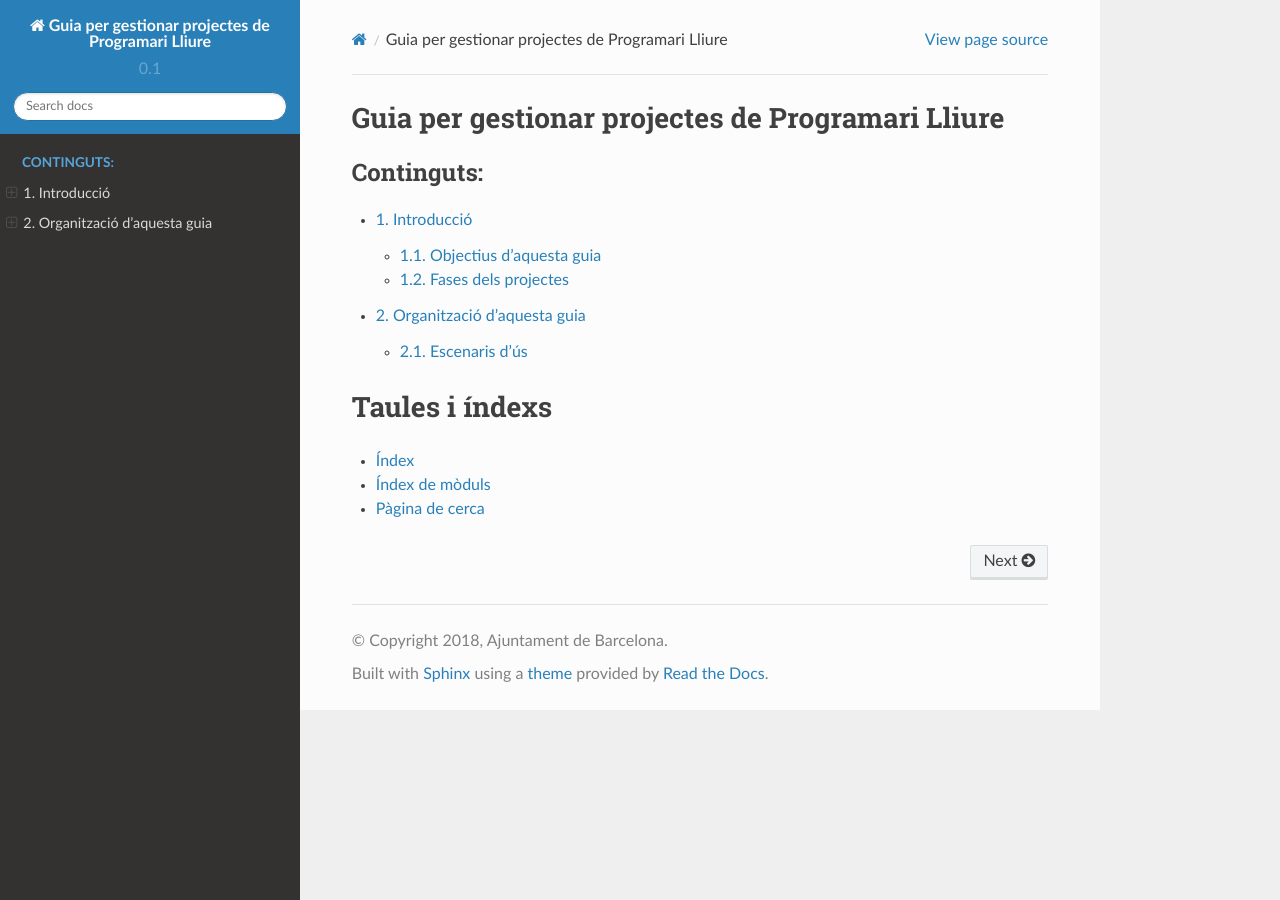
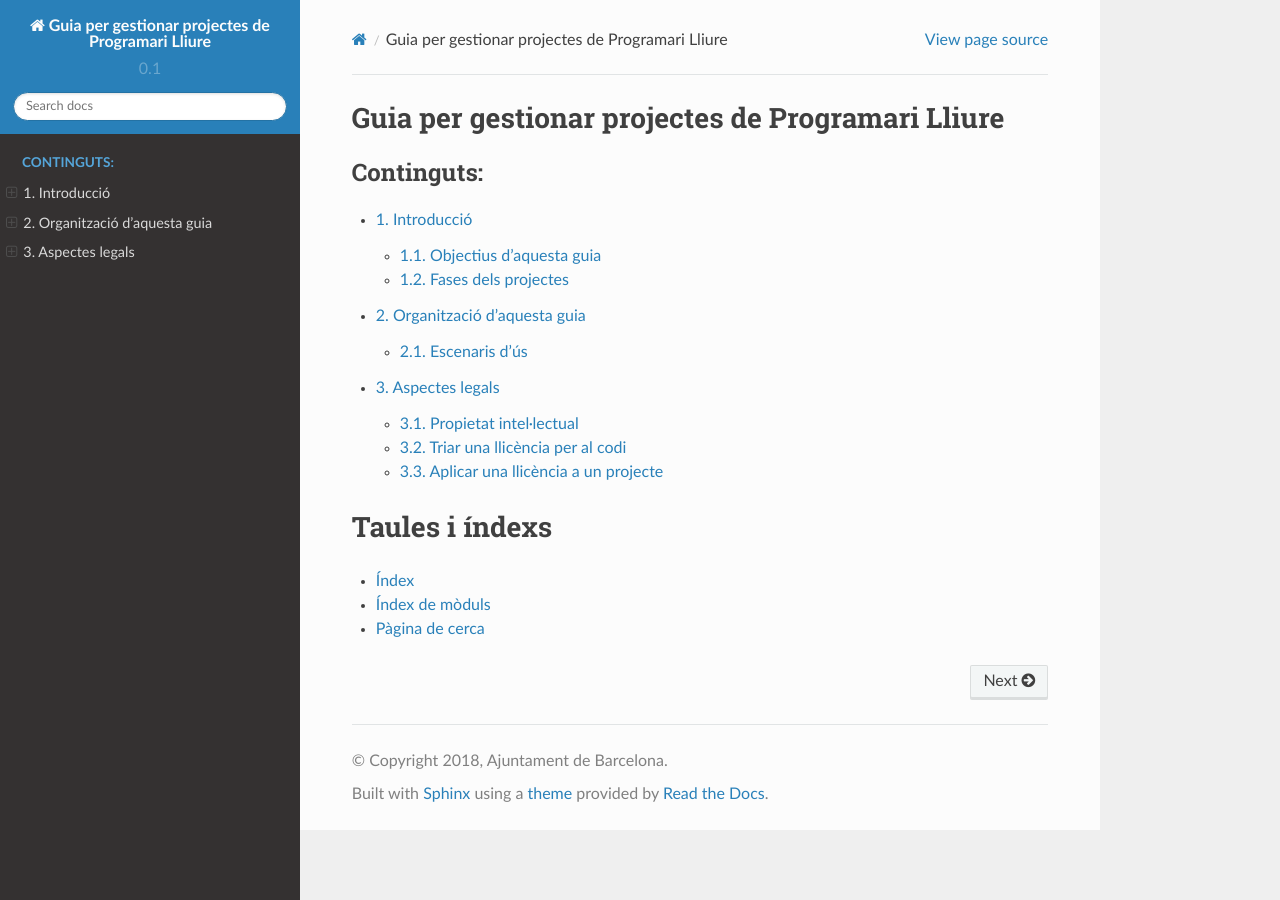
Before and after one commit to AjuntamentdeBarcelona/foss-guide-bcn-ca, a Sphinx documentation site: the page built from source/index.rst, in a window 1280 px wide. Built offline with Sphinx 7.4.7 and the Read the Docs theme 2.0.0, drawn with Linux system fonts in a browser that asks for light colours; some of the changed lines change nothing that is shown.

Commit message:
Afegir secció: Aspectes legals

```diff
--- /dev/null
+++ b/source/AspectesLegals.rst
@@ -0,0 +1,291 @@
+***************
+Aspectes legals
+***************
+
+Propietat intel·lectual
+=======================
+
+.. mes:: Establir com a propietari de tot el codi font i la documentació l'Ajuntament de Barcelona
+   :tags: Escenari D; Escenari E
+   :links: A_0117F; A_D3943
+
+   En el cas de projectes nous el que s'ha de valorar és quina entitat garanteix
+   millor que es prendran en cada moment les mesures adequades per difondre el
+   projecte, facilitar contribucions de tercers, fer-lo créixer fins assolir els
+   objectius i fer-lo sostenible a llarg termini.
+
+   En cas que l'objectiu sigui una cessió de titularitat a un tercer,
+   obligatòriament se li imposarà al contractista una cessió de titularitat, bé
+   sigui a l'Ajuntament, bé sigui a l'entitat que l'ha d'obtenir en darrera
+   instància.
+
+   Té sentit deixar la titularitat en mans de l'empresa que desenvolupa en cas
+   de:
+
+   - Components de programari que son d'utilitat general, incloent empreses i no
+     només administracions públiques
+   - El proveïdor és una empresa o cooperativa amb una trajectòria contrastada
+     de publicació de programari lliure i gestió de comunitats obertes, i té una
+     estratègia creïble d'explotació del producte basada en llicències lliures
+
+   Per contra, té sentit que l'Ajuntament vulgui concentrar tots els drets de
+   propietat sobre projectes emblemàtics, d'utilitat principalment entre
+   administracions públiques, i sobre els quals pretengui determinar en gran
+   mesura les regles de governança.
+
+.. alt:: Establir com a propietari de tot el codi font i la documentació l'empresa o entitat proveïdora
+   :tags: Escenari D
+
+   Fins ara, els contractes amb proveïdors establien que tot el software
+   desenvolupat per a l'Ajuntament en el context del contracte, així com la
+   documentació associada, son propietat de l'Ajuntament.
+
+   En el context de les llicències lliures o de codi obert, això no té per què
+   ser així. Existeixen bàsicament dues possibilitats (seguint a [Gerloff2014]),
+   i en ambdós casos el resultat final és que el programari es troba a
+   disposició de tothom sota una llicència lliure:
+
+   #. L'Ajuntament rep la propietat del copyright sobre el codi en virtut del
+      contracte de servei, com fins ara, i distribueix l'obra sota una llicència
+      de programari lliure de la seva elecció.
+   #. El proveïdor manté el copyright sobre l'obra que crea (codi i
+      documentació), però se li imposa l'obligació contractual de publicar-la de
+      manera apropiada sota una determinada llicència de programari lliure (i
+      potser de participar en el manteniment del programari durant el període de
+      temps que s'especifiqui).
+
+.. alt:: Establir com a propietari de tot el codi font una tercera entitat
+   :tags: Escenari D, Escenari E
+
+   Hi ha una tercera opció, si l'objectiu és que la titularitat recaigui
+   finalment en una entitat externa encarregada de la gestió i governança del
+   projecte a llarg termini. Per la naturalesa de la funció a realitzar, aquesta
+   entitat tindrà normalment forma legal de fundació. Això té sentit en
+   projectes on, a més de l'Ajuntament, hi participin financerament i en la
+   presa de decisions d'altres entitats públiques, privades o del tercer sector.
+   En aquest cas cal establir per contracte una cessió de drets, que pot ser
+   directament a la fundació corresponent, o bé en primer terme a l'Ajuntament,
+   que és qui fa el contracte, per tal que sigui aquest qui cedeixi els drets a
+   la fundació en un moment posterior.
+
+   Això pot ser necessari en cas que estiguem en l'escenari B i per a integrar
+   el codi al producte original ens demanin signar una CLA o contracte
+   equivalent.
+
+Triar una llicència per al codi
+===============================
+
+.. mes:: Triar la llicència AGPL-3.0 com a llicència de distribució del projecte
+   :tags: Escenari D; Escenari E
+   :links: A_03890
+
+   La llicència `GNU Affero General Public License v3.0
+   <https://www.gnu.org/licenses/why-affero-gpl.html>`__ (AGPL-3.0) té totes les
+   característiques que necessitem per als projectes de l'Ajuntament:
+
+   - És una llicència amb *copyleft*, tal com obliga la llei espanyola per a les
+     administracions públiques que creïn productes de codi obert, i tal com és
+     raonable reclamar a les administracions per evitar una apropiació privada
+     del que ha estat finançat amb diner públic.
+   - Per aplicacions en que els usuaris interactuen principalment a través
+     d'Internet, no permet crear un servei tancat utilitzant programari amb
+     aquesta llicència (estableix l'accés per xarxa com una forma de distribució
+     a efectes de la llicència). És el que s'anomena a vegades *copyleft* de
+     xarxa.
+   - L'òrgan de governança de la llicència és el projecte GNU, que és una
+     organització sense ànim de lucre que treballa en benefici de les comunitats
+     de programari lliure. Per tant, és aquest grup d'activistes i expertes qui
+     dissenyarà les futures versions de la llicència (per adaptar-se a noves
+     circumstàncies tècniques o legals) i les estratègies de defensa legal front
+     a possibles atacs a les llibertats que estableix el seu text.
+
+   Les raons principals per triar aquesta llicència com a opció per defecte son
+   les següents:
+
+   - Pertany a la família de llicències de la GNU GPL, que és la més coneguda.
+     La majoria de desenvolupadors estan familiaritzats amb les seves condicions
+     i això fa que ningú hagi de dedicar temps a investigar la llicència per
+     decidir si vol participar en el projecte o no.
+   - Optar per les llicències d'ús més generalitzat redueix el risc de
+     fragmentació d'aquest procomú immaterial universal que suposa el programari
+     lliure, risc provocat per la proliferació de llicències i les seves
+     incompatibilitats recíproques.
+
+   **Inconvenient.** Està escrita en anglès. A títol informatiu es poden fer
+   servir traduccions a d'altres llengües, però només la versió original té
+   validesa legal.
+
+.. alt:: Triar la llicència EUPL-1.2 com a llicència de distribució del projecte
+   :tags: Escenari D; Escenari E
+
+   La llicència `European Union Public License 1.2
+   <https://joinup.ec.europa.eu/page/introduction-eupl-licence>`__ (EUPL-1.2) és
+   una llicència creada per la Comissió Europea.
+
+   Presenta com avantatge sobre les llicències de la família GNU GPL el fet de
+   disposar de traduccions legalment vàlides a totes les llengües oficials de la
+   Unió Europea: https://joinup.ec.europa.eu/page/eupl-text-11-12. També en el
+   seu disseny s'ha tingut en compte la diversitat legal dels estats membre en
+   quant a terminologia sobre copyright, garanties i jurisdicció aplicable.
+
+   De la mateixa manera que la AGPL-3.0, disposa de *copyleft* i de *copyleft*
+   de xarxa. Les condicions de *copyleft* que estableix en cas d'enllaçat
+   (*linking*) amb altres productes son més suaus que les de l'AGPL-3.0, i més
+   semblants a les de la LGPL. No obstant això, molts juristes pensen que
+   aquestes diferències poden ser irrellevants de cara als tribunals europeus.
+   El detall de les diferències amb la GPL-3.0 (i de retruc amb l'AGPL-3.0) es
+   detallen a: https://joinup.ec.europa.eu/news/eupl-or-gplv3-comparison-t.
+
+   Utilitzar aquesta llicència (en la seva darrera versió, la 1.2) hauria de
+   suposar un risc de fragmentació baix pel procomú del programari lliure, ja
+   que en el seu redactat estableix compatibilitat explícita amb les principals
+   famílies de llicències amb *copyleft*, incloses les de GNU. Es poden trobar
+   més detalls sobre la compatibilitat de la EUPL-1.2 amb altres llicències a:
+   https://joinup.ec.europa.eu/page/eupl-compatible-open-source-licences.
+
+   L'òrgan de governança de la llicència és la Comissió Europea, a través de la
+   seva iniciativa Join Up.
+
+   **Inconvenient.** És una llicència molt menys coneguda i estesa que les de la
+   família GNU GPL. Molts desenvolupadors dubtaran de fer-la servir. En el
+   millor dels casos se'ls podrà convèncer de que les seves condicions son molt
+   similars a les de l'AGPL-3.0. En el pitjor escenari, preferiran contribuir a
+   un altre projecte amb una llicència a la que estiguin habituats.
+
+.. mes:: Triar una llicència d'ús comú en l'ecosistema o plataforma tecnològica del component a desenvolupar
+   :tags: Escenari B
+
+Aplicar una llicència a un projecte
+===================================
+
+.. mes:: Escriure una *checklist* amb les obligacions de les llicències usades i fer seguiment del seu compliment
+   :tags: Escenari A; Escenari B; Escenari C; Escenari D; Escenari E
+
+   Cada llicència atorga drets i obligacions diferents, tant per als usuaris com
+   per als desenvolupadors. Cal garantir que es compleix amb les obligacions de
+   totes les llicències dels components principals del projecte, les hagem triat
+   nosaltres o no.
+
+   Poden ser de molta utilitat els resums que mostra la pàgina
+   https://tldrlegal.com/, per exemple:
+
+   -  https://tldrlegal.com/license/gnu-affero-general-public-license-v3
+   -  https://tldrlegal.com/license/european-union-public-licence
+
+   També pot servir aquest resum (cal fixar-se sobretot en l'apartat
+   "Conditions" de cada llicència): https://choosealicense.com/licenses/.
+
+   En el cas de la EUPL també convé llegir el document `Guidelines for users and
+   developers
+   <https://joinup.ec.europa.eu/page/guidelines-users-and-developers>`__.
+
+.. mes:: Incloure la notificació de copyright i de llicència a cada fitxer de codi
+   :tags: Escenari B; Escenari C; Escenari D; Escenari E
+
+   La majoria de llicències especifiquen una condició anomenada en anglès "License
+   and copyright notice".
+
+   Tots els fitxers de codi del repositori (excloent scripts de *build* o
+   d'instal·lació) han de portar a dalt de tot del fitxer una notificació
+   que faci explícit quines persones o entitats son propietàries legals del
+   codi (en anglès, *copyright holder*), i quina és la llicència que
+   estableix els termes de la distribució.
+
+   És important assenyalar sota quina versió concreta de la llicència es fa
+   la distribució, i recomanem assenyalar que es donarà per realitzada una
+   actualització automàtica a futures versions de la llicència quan
+   aquestes es publiquin (normalment per adaptar-se a noves situacions
+   tècniques o jurídiques que no s'havien pogut preveure), sense necessitat
+   d'actualitzar tots els fitxers de codi. En els exemples de més avall
+   això s'indica mitjançant frases com "either version X of the License, or
+   (at your option) **any later version**" o bé "version X or – as soon
+   they will be approved by the European Commission - **subsequent
+   versions** of the EUPL".
+
+   La notificació ha d'anar obviament dins d'un comentari, utilitzant la
+   sintaxi per a comentaris que cada llenguatge de programació utilitzi. I
+   ha d'incloure tots els anys en que s'hagin realitzat modificacions al
+   fitxer. Aquest seria un exemple, si utilitzem la AGPL-3.0 sobre codi
+   java, suposant que el propietari del codi sigui l'Ajuntament de
+   Barcelona::
+
+      /* Copyright (C) 2017, 2018 Ajuntament de Barcelona
+      *
+      * This program is free software: you can redistribute it and/or modify it under
+      * the terms of the GNU Affero General Public License as published by the Free
+      * Software Foundation, either version 3 of the License, or (at your option) any
+      * later version.
+      *
+      * This program is distributed in the hope that it will be useful, but WITHOUT
+      * ANY WARRANTY; without even the implied warranty of MERCHANTABILITY or FITNESS
+      * FOR A PARTICULAR PURPOSE. See the GNU General Public License for more
+      * details.
+      *
+      * You should have received a copy of the GNU Affero General Public License
+      * along with this program. If not, see <http://www.gnu.org/licenses/>
+      */
+
+     /* This file implements a system for ...
+      */
+
+     import ...
+
+   El mateix exemple utilitzant la EUPL-1.2::
+
+      /* Copyright (C) 2017, 2018 Ajuntament de Barcelona
+       *
+       * Licensed under the EUPL, Version 1.2 or – as soon they will be approved by
+       * the European Commission - subsequent versions of the EUPL (the "Licence");
+       * You may not use this work except in compliance with the Licence. You may
+       * obtain a copy of the Licence at:
+       *
+       * https://joinup.ec.europa.eu/software/page/eupl
+       *
+       * Unless required by applicable law or agreed to in writing, software
+       * distributed under the Licence is distributed on an "AS IS" basis, WITHOUT
+       * WARRANTIES OR CONDITIONS OF ANY KIND, either express or implied. See the
+       * Licence for the specific language governing permissions and limitations under
+       * the Licence.
+       */
+
+      /* This file implements a system for ...
+       */
+
+      import ...
+
+.. mes:: Utilitzar per a tot el codi que modifica un component ja existent la seva llicència original
+   :tags: Escenari B
+
+   En el cas d'un desenvolupament sota contracte, cal especificar en els plecs
+   aquesta circumstància.
+
+.. mes:: Establir un procediment per garantir la integritat de les contribucions
+   :tags: Escenari C; Escenari D; Escenari E
+
+   Això significa que de tot el codi inclòs al repositori es té permís de la
+   persona que l'ha escrit (que no sempre es la persona que fa el *commit*) per
+   ser allà sota les condicions de la llicència del projecte.
+
+   Si els propietaris del codi han de ser diferents dels autors (per exemple
+   perquè la propietat és de l'Ajuntament de Barcelona), cal aconseguir una
+   cessió de drets. Aquesta cessió es pot aconseguir de les següents maneres:
+
+   -  Via un contracte tipus "contributor Agreement"
+   -  Via el propi contracte de la licitació corresponent
+   -  A través directament de la llicència del programari
+
+.. mes:: Obligar a tots el contribuïdors de codi externs a enviar un DCO i signar cada *commit*
+   :tags: Escenari C; Escenari D; Escenari E
+
+   El **Developer's Certificate of Origin (DCO)** és document utilitzat per
+   verificar que els desenvolupadors que fan contribucions al projecte coneixen
+   i accepten la seva llicència.
+
+.. mes:: Preparar materials per explicar la base legal dels contractes i les decisions preses
+
+   Les llicències lliures, i en general el desenvolupament de codi obert, no
+   forma part del currículum estàndard dels advocats. Si els diferents equips
+   legals –de l'Ajuntament, dels adjudicataris– i persones que han de prendre
+   decisions amb implicacions jurídica requereixen explicacions que fonamentin
+   algunes decisions, convé tenir preparat un document amb informació bàsica i
+   enllaços al documents que puguin resoldre els seus dubtes.
--- a/source/index.rst
+++ b/source/index.rst
@@ -13,6 +13,7 @@ Guia per gestionar projectes de Programari Lliure
 
    Introduccio
    Organitzacio
+   AspectesLegals
 
 
 Taules i índexs
```
